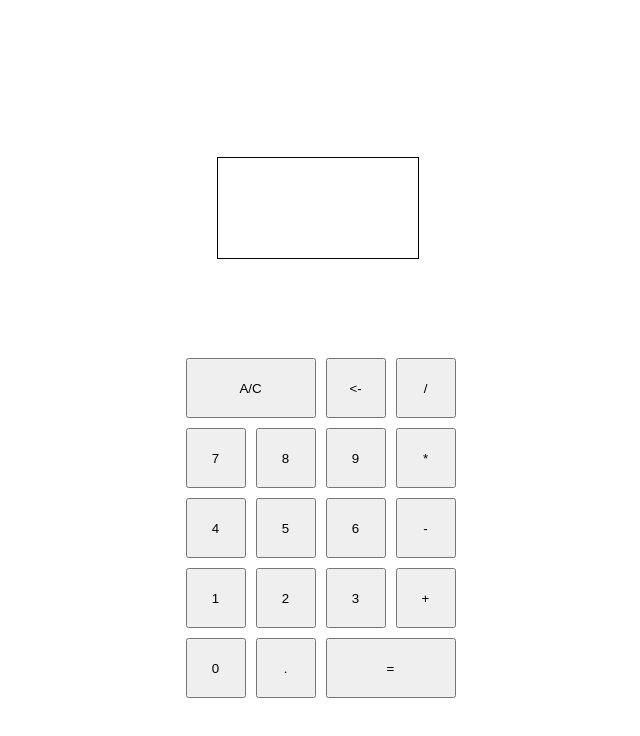
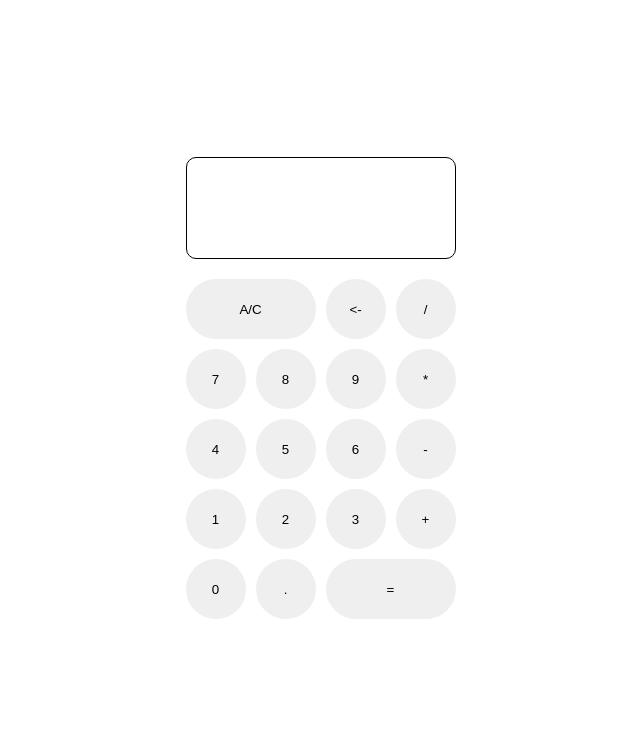
Before and after one commit to domodfg/calculator, a plain HTML site: page index.html in a window 1280 px wide. Shown: the whole page, without its empty margins (322-962 px from the left). Drawn offline with Linux system fonts and the light colour scheme.

Commit message:
Add more styles to the UI

```diff
--- a/style.css
+++ b/style.css
@@ -2,22 +2,26 @@ body {
     box-sizing: border-box;
     display: flex;
     flex-direction: column;
-    justify-content: space-around;
+    gap: 20px;
     align-items: center;
+    justify-content: center;
     height: 600px;
 }
 
 .display {
     border: 1px black solid;
-    width: 200px;
+    width: 268px;
     height: 100px;
+    margin-left: 5px;
+    border-radius: 10px;
+
 }
 
 .numbers {
     display: flex;
     flex-direction: column;
     align-items: center;
-    width: 300px;
+    width: 275px;
     height: 200px;
     gap: 10px;
 }
@@ -33,7 +37,8 @@ button {
     width: 60px;
     padding: 0px;
     height: 60px;
-    text-align: center;
+    border-radius: 30px;
+    border: 0.5px black none;
 }
 
 .equal, .clear {
```
